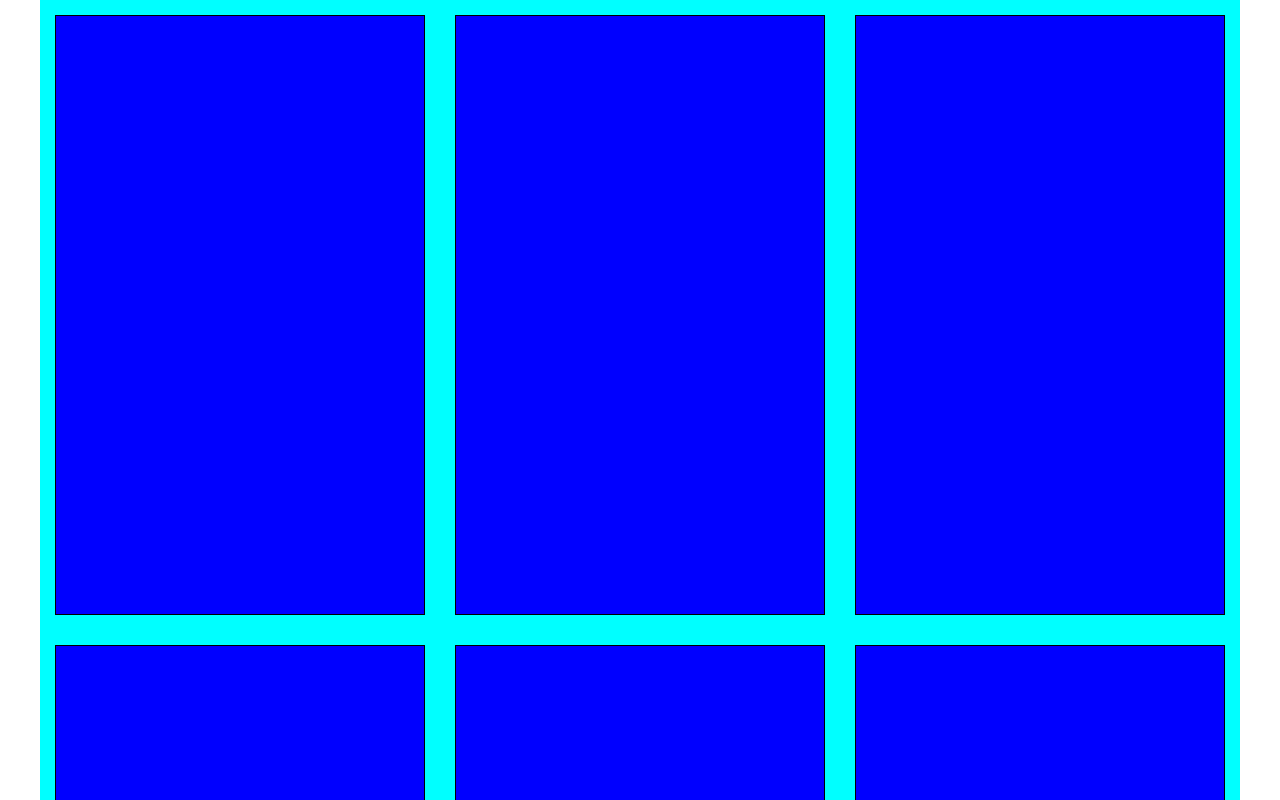
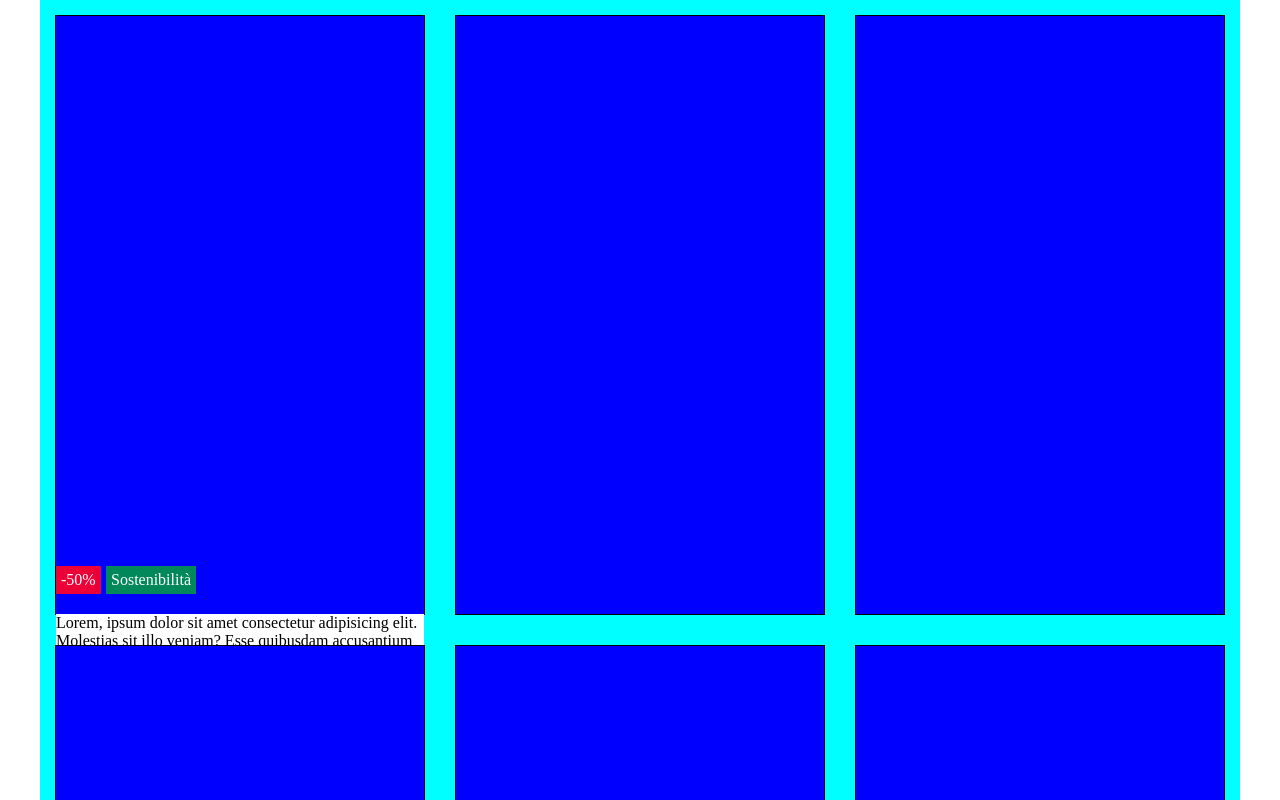
Before and after one commit to MarcoDeRosso/htmlcss-shop, a plain HTML site: page index.html in a window 1280 px wide. Shown: the top 800 px of the page. Drawn offline with Linux system fonts and the light colour scheme.

Commit message:
scritta immagini

```diff
--- a/css/style.css
+++ b/css/style.css
@@ -29,3 +29,36 @@
     background: blue;
     border: 1px solid black;
 }
+
+
+/* inizio sezione sconti */
+
+.img-relative{
+    position: relative;
+    width: 100%;
+    height: 100%;
+    color: white;
+}
+
+.img-sconto{
+    position: absolute;
+    bottom: 20px;
+    background: #eb0037;
+    padding: 5px;
+}
+
+.img-qualità{
+    position: absolute;
+    bottom: 20px;
+    left: 50px;
+    background: #00875a;
+    padding: 5px;
+}
+
+/* inizio sezione testo immagini */
+
+.img-text{
+    height: 100px;
+    background: white;
+    margin-bottom: 15px;
+}
--- a/index.html
+++ b/index.html
@@ -11,7 +11,15 @@
     <div class="conteiner">
         <!-- inizio sezione immagini shop -->
         <section class="clearfix">
-            <div class="img-conteiner fl"></div>
+            <div class="img-conteiner fl">
+                <div class="img-relative">
+                    <div class="img-sconto">-50%</div>
+                    <div class="img-qualità">Sostenibilità</div>
+                </div>
+                <div class="img-text">
+                    Lorem, ipsum dolor sit amet consectetur adipisicing elit. Molestias sit illo veniam? Esse quibusdam accusantium eum numquam incidunt et, sit nobis nisi voluptatem porro temporibus culpa libero earum eveniet commodi.
+                </div>
+            </div>
             <div class="img-conteiner fl"></div>
             <div class="img-conteiner fl"></div>
             <div class="img-conteiner fl"></div>
```
